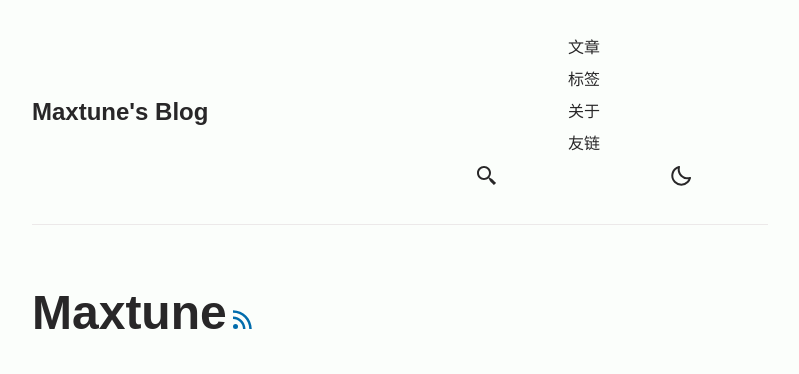
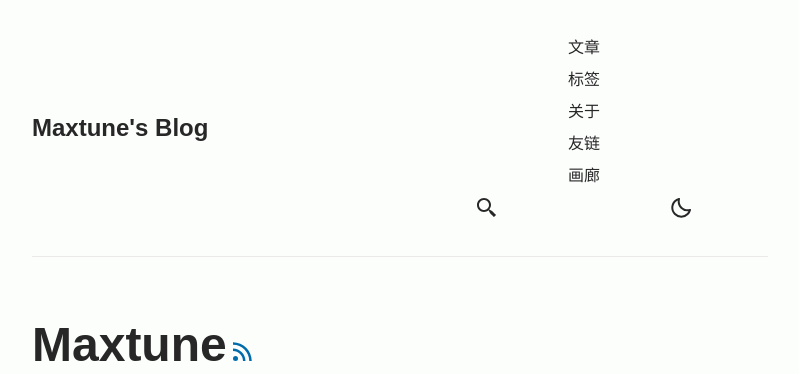
Before and after one commit to MaxtuneLee/maxtune-blog, an Astro site: page / in a window 1280 px wide. Shown: the top 374 px of the page, without its empty margins (240-1039 px from the left). Built offline with nearby package versions, Linux system fonts and the light colour scheme; Astro itself is replaced by a stand-in of ours; some packages are replaced by stand-ins of ours; a web font is replaced by a local one.

Commit message:
feat: add gallery link to header navigation

```diff
--- a/src/components/Header.astro
+++ b/src/components/Header.astro
@@ -76,6 +76,9 @@ const { activeNav } = Astro.props;
             <a href="/friends" class={activeNav === "friends" ? "active" : ""}>
               友链
             </a>
+          </li>
+          <li>
+            <a href="https://gallery.mxte.cc"> 画廊 </a>
           </li>
           <li>
             <LinkButton
```
